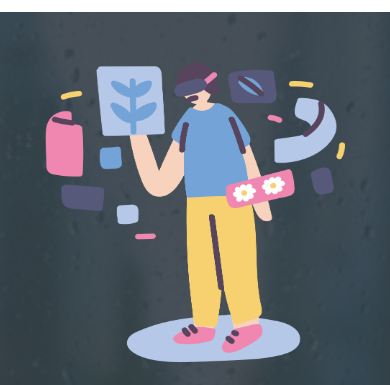
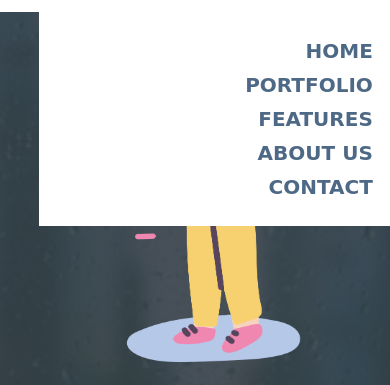
Before and after one commit to alamin95478/logodot, a plain HTML site: page index.html in a window 390 px wide. Both pictures are taken after a click on the element 336 px from the left and 62 px from the top of the page. Shown: the part 85-470 px from the top of the page. Drawn offline with nearby package versions, Linux system fonts and the light colour scheme; a web font is replaced by a local one.

Commit message:
Menu bar done
Responsive menu completed.

```diff
--- a/css/style.css
+++ b/css/style.css
@@ -2,6 +2,9 @@
 *{
 	margin: 0;
 	padding: 0;
+}
+html{
+	scroll-behavior: smooth;
 }
 body{
 	font-family: 'Baloo Thambi 2', cursive;
@@ -89,6 +92,7 @@ p{
 .main-nav{
 	background: #fff;
 	height: 79px;
+	width: 100%;
 }
 .main-nav .logo{
 	font-size: 50px;
@@ -105,9 +109,11 @@ p{
 	margin: 0;
 }
 .main-nav .menu-bar li{
-	float: left;
+	display: flex;
+	align-items: center;
+	justify-content: right;
 	list-style: none;
-	padding: 10px;
+	padding-left: 15px;
 }
 .main-nav .menu-bar li a{
 	font-size: 18px;
@@ -563,11 +569,6 @@ p {
 .main-nav .logo {
     font-size: 35px;
 }
-/**********************************************************************************/
-.main-nav .menu-bar {
-    display: none;
-}
-/**********************************************************************************/
 .hero .hero-img {
     width: 100%;
     order: 1;
@@ -669,11 +670,6 @@ ul.ftr-nav {
 .main-nav .logo {
     font-size: 35px;
 }
-/**********************************************************************************/
-.main-nav .menu-bar {
-    display: none;
-}
-/**********************************************************************************/
 .hero .hero-img {
     width: 45%;
 }
@@ -752,6 +748,8 @@ ul.ftr-nav {
 
 /*end*/
 }
+
+
 @media (max-width: 991.98px){
 /*Toggle start*/
 .toggle{
@@ -780,6 +778,9 @@ ul.ftr-nav {
 	position: absolute;
 	z-index: 1;
 }
+#header .main-nav .menu-bar{
+
+}
 #header .main-nav .menu-bar ul{
 	position: absolute;
 	top: 78px;
@@ -799,9 +800,12 @@ ul.ftr-nav {
 	visibility: visible;
 	opacity: 1;
 	padding-top: 20px;
-}
-#header .main-nav .menu-bar ul li{
-	padding: 10px 0;
+    z-index: 1000;
+    position: absolute;
+    top: 55px;
+    width: 100%;
+    height: auto;
+    padding: 7%;
 }
 #header.active .main-nav .menu-bar li a{
 	margin: 5px 0;
@@ -809,6 +813,9 @@ ul.ftr-nav {
 }
 /*Toggle end*/
 }
+
+
+
 @media (min-width: 768px) and (max-width: 991.98px) {
 
 p {
@@ -827,7 +834,9 @@ p {
 .main-nav .menu-bar li a {
     font-size: 16px;
 }
-
+#header.active .main-nav .menu-bar ul {
+    top: 78px;
+}
 .hero .hero-img img {
     height: 100%;
     width: 100%;
--- a/index.html
+++ b/index.html
@@ -42,11 +42,11 @@
 					<!-- Main-Navbar -->
 					<div class="menu-bar">
 						<ul>
-							<li><a href="#" onclick="toggle()">Home</a></li>
-							<li><a href="#" onclick="toggle()">Portfolio</a></li>
-							<li><a href="#" onclick="toggle()">Bloge</a></li>
-							<li><a href="#" onclick="toggle()">About Us</a></li>
-							<li><a href="#" onclick="toggle()">Contact</a></li>
+							<li><a href="#header" onclick="toggle()">Home</a></li>
+							<li><a href="#portfolio" onclick="toggle()">Portfolio</a></li>
+							<li><a href="#features" onclick="toggle()">Features</a></li>
+							<li><a href="#aboutus" onclick="toggle()">About Us</a></li>
+							<li><a href="#contact" onclick="toggle()">Contact</a></li>
 						</ul>
 					</div>
 					<div class="toggle" onclick="toggle()"></div>
@@ -73,7 +73,7 @@
 	</header>
 	<main>
 		<!-- Personality Section -->
-		<section class="sec-frst">
+		<section class="sec-frst" id="features">
 			<div class="wrapper">
 				<div class="row">
 					<div class="top-title">
@@ -103,7 +103,7 @@
 			</div>
 		</section>
 		<!-- Our Work Demo -->
-		<section class="sec-second">
+		<section class="sec-second" id="portfolio">
 			<div class="wrapper">
 				<div class="row">
 					<div class="top-title">
@@ -148,7 +148,7 @@
 			</div>
 		</section>
 		<!-- Get In Touch -->
-		<section class="sec-third">
+		<section class="sec-third" id="contact">
 			<div class="wrapper">
 				<div class="row">
 					<div class="top-title">
```
